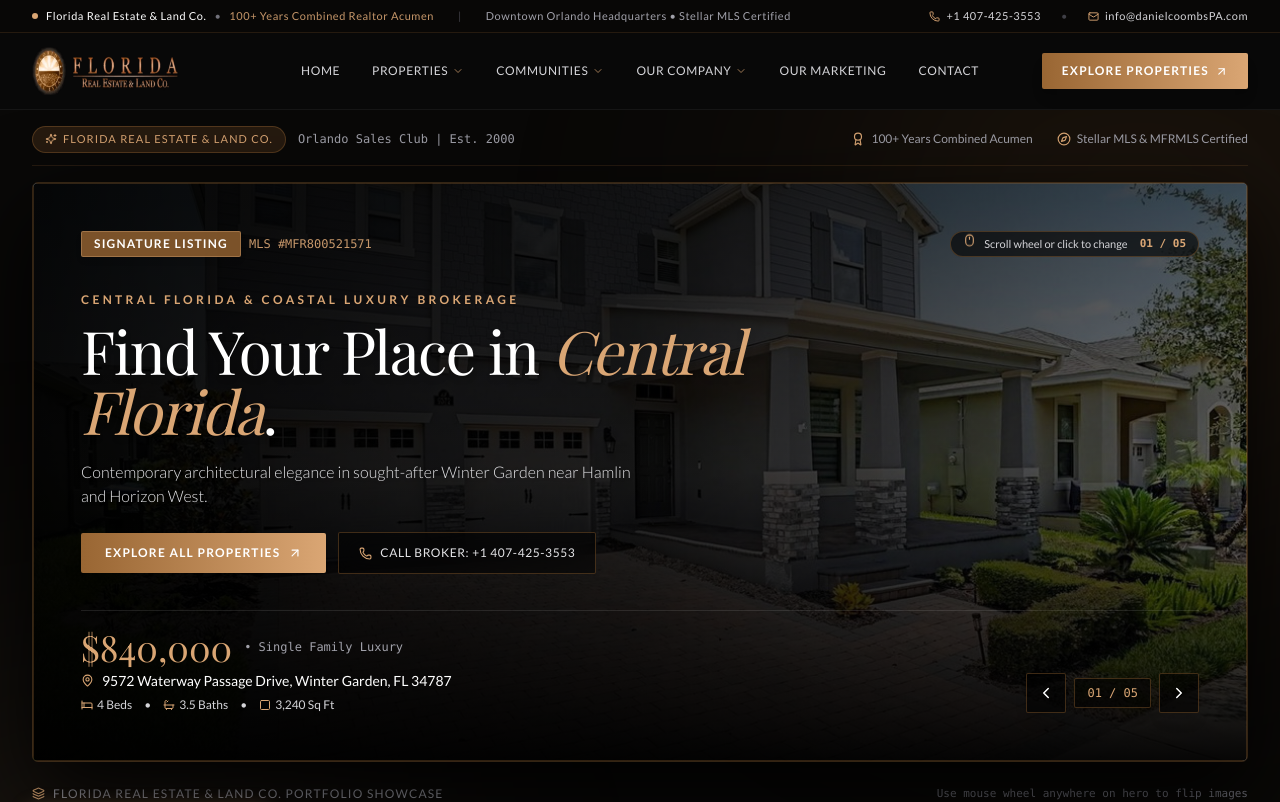
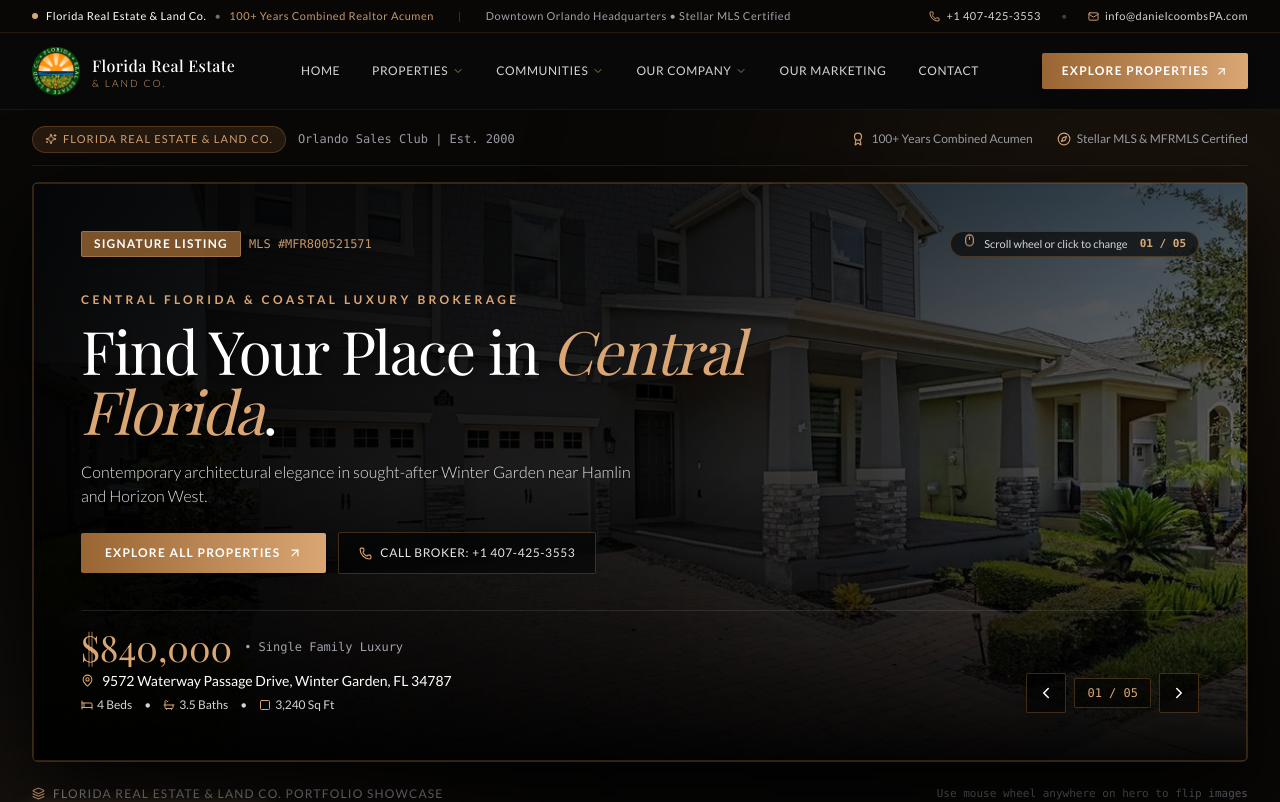
Before and after one commit to coder-adi07/Florida-Real-Estate-Land-Co, a Next.js app: page / in a window 1280 px wide. Shown: the top 802 px of the page. Built offline with nearby package versions, Linux system fonts and the light colour scheme.

Commit message:
fix(logo): restore authentic original digital website logo directly from orlandosalesclub.com

```diff
--- a/components/Footer.jsx
+++ b/components/Footer.jsx
@@ -48,15 +48,23 @@ export default function Footer() {
         <div className="grid grid-cols-1 md:grid-cols-2 lg:grid-cols-12 gap-12">
           {/* Brand Col (4 cols) */}
           <div className="lg:col-span-4 space-y-6">
-            <Link href="#" className="inline-block">
-              <div className="relative h-14 w-44 sm:h-16 sm:w-52">
+            <Link href="#" className="flex items-center gap-3 group">
+              <div className="relative h-14 w-14 flex-shrink-0 transition-transform duration-300 group-hover:scale-105">
                 <Image
-                  src="/assets/brand/logo/official-logo.png"
+                  src="/assets/brand/logo/logo.png"
                   alt="Florida Real Estate & Land Co."
                   fill
-                  className="object-contain object-left"
-                  sizes="(max-width: 640px) 180px, 220px"
+                  className="object-contain"
+                  sizes="56px"
                 />
+              </div>
+              <div className="flex flex-col">
+                <span className="font-editorial text-lg font-medium text-white group-hover:text-brand-gold transition-colors leading-tight">
+                  Florida Real Estate
+                </span>
+                <span className="text-xs uppercase tracking-[0.25em] text-brand-gold font-light leading-none">
+                  &amp; Land Co.
+                </span>
               </div>
             </Link>
 
--- a/components/Header.jsx
+++ b/components/Header.jsx
@@ -188,19 +188,27 @@ export default function Header() {
       >
         <div className="max-w-7xl mx-auto px-4 sm:px-6 lg:px-8">
           <div className="relative flex items-center justify-between min-h-[48px]">
-            {/* Official Company Logo - Sleek, Crisp & Slim Navbar Proportions */}
+            {/* Official Company Logo - Authentic Original Website Logo */}
             <div className="flex-shrink-0 z-10">
-              <Link href="#" className="flex items-center group py-0.5">
-                <div className="relative h-10 w-32 sm:h-11 sm:w-36 md:h-12 md:w-40 lg:h-12 lg:w-40 xl:h-13 xl:w-44 transition-transform duration-300 group-hover:scale-[1.02]">
+              <Link href="#" className="flex items-center gap-2.5 sm:gap-3 group py-0.5">
+                <div className="relative h-10 w-10 sm:h-12 sm:w-12 transition-transform duration-300 group-hover:scale-105 flex-shrink-0">
                   <Image
-                    src="/assets/brand/logo/official-logo.png"
+                    src="/assets/brand/logo/logo.png"
                     alt="Florida Real Estate & Land Co."
                     fill
                     priority
                     quality={100}
-                    className="object-contain object-left"
-                    sizes="(max-width: 640px) 150px, (max-width: 1024px) 180px, 200px"
+                    className="object-contain"
+                    sizes="48px"
                   />
+                </div>
+                <div className="flex flex-col">
+                  <span className="font-editorial text-sm sm:text-base font-medium tracking-wide text-white group-hover:text-brand-gold transition-colors leading-tight">
+                    Florida Real Estate
+                  </span>
+                  <span className="text-[9px] sm:text-[10px] uppercase tracking-[0.2em] text-brand-gold font-light leading-none">
+                    &amp; Land Co.
+                  </span>
                 </div>
               </Link>
             </div>
```
